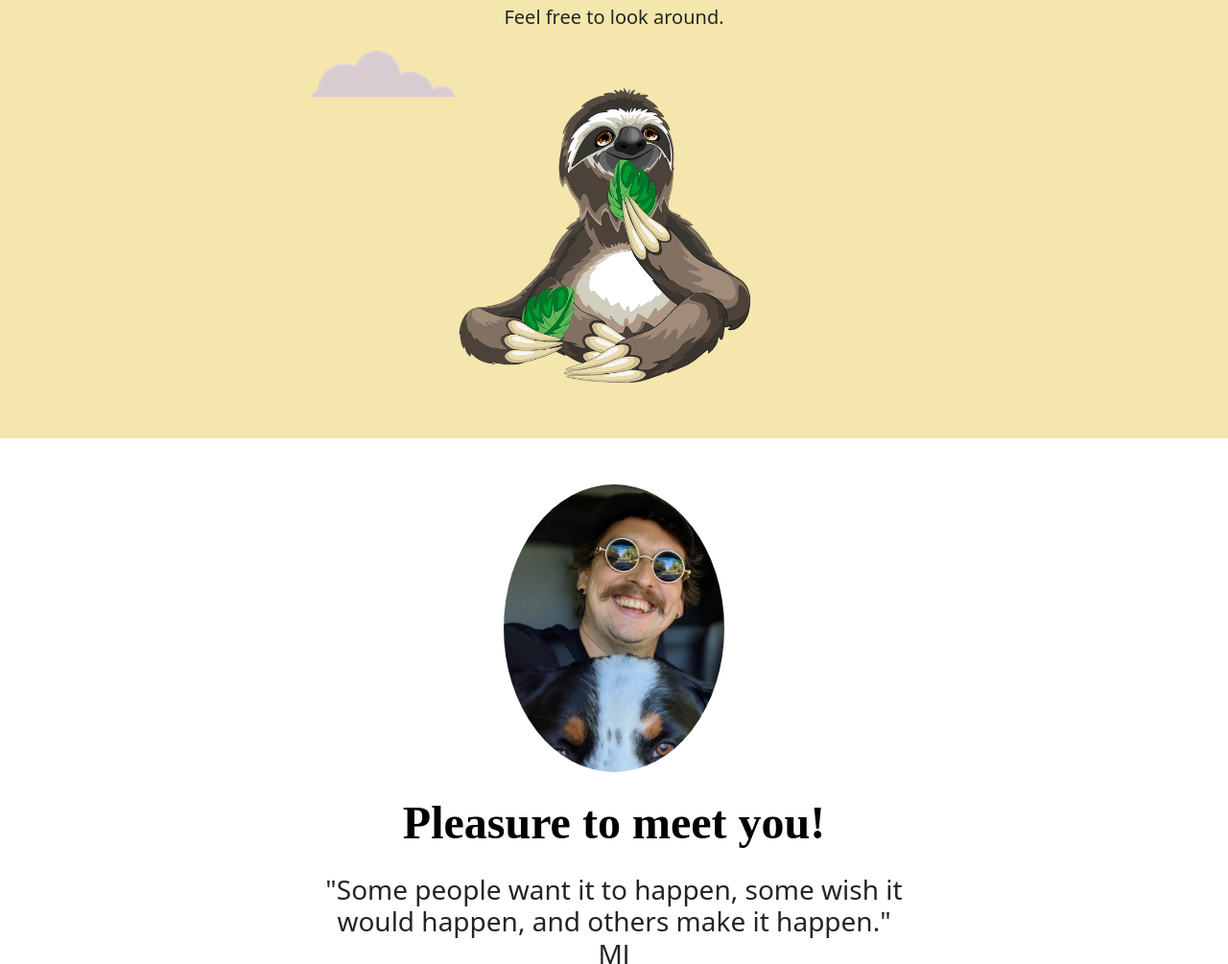
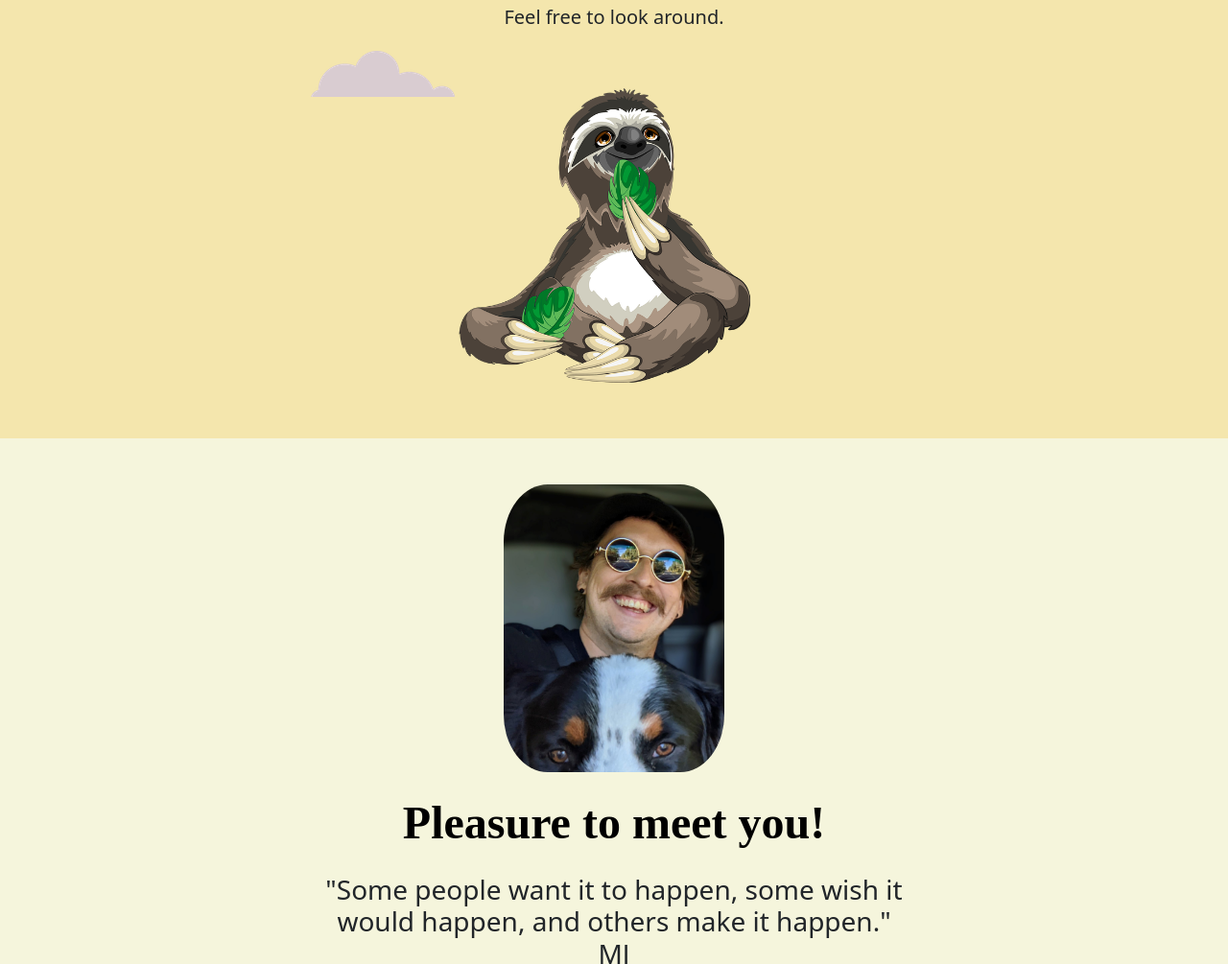
Before and after one commit to Apocal1ps3/Homepage, a plain HTML site: page index.html in a window 1280 px wide. Shown: the part 253-1258 px from the top of the page at 96% size. Drawn offline with nearby package versions, Linux system fonts and the light colour scheme; a web font is replaced by a local one.

Commit message:
Update styles.css

```diff
--- a/styles.css
+++ b/styles.css
@@ -3,11 +3,13 @@ background-color: #F4E6AD;
 position: relative;
 padding-top: 50px;
 }
+
 .top-cloud {
     position: absolute;
     right: 300px;
     top: 40px;
 }
+
 h1 {
     font-size: 5.625rem;
     margin: 50px auto 0 auto;
@@ -19,12 +21,15 @@ h1 {
     left: 300px;
     top: 210px;
 }
+
 .profile-photo {
-    border-radius: 50%;
+    border-radius: 20%;
+
 }
 
 body {
     text-align: center;
+    background-color: beige;
 }
 
 h2 {
```
